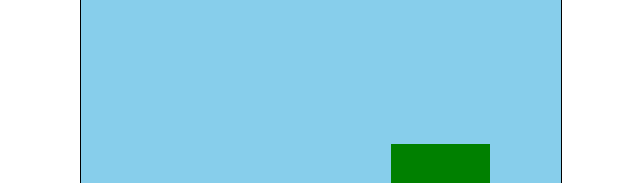
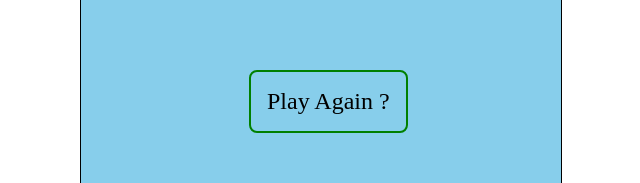
Before and after one commit to franf91/flappyBird_1.0, a plain HTML site: page index.html in a window 1280 px wide. Shown: the part 263-446 px from the top of the page, without its empty margins (319-959 px from the left). Drawn offline with Linux system fonts and the light colour scheme.

Commit message:
Added Play Again Button

```diff
--- a/game.js
+++ b/game.js
@@ -3,6 +3,7 @@ import { BirdMovement } from "./bird.js";
 import { Gravity } from "./gravity.js";
 
 const sky = document.getElementById("sky");
+const gameMenu = document.getElementById("game-menu");
 const bird = document.getElementById("bird");
 const topTube1 = document.getElementById("top-tube1");
 const bottomTube1 = document.getElementById("bottom-tube1");
@@ -21,6 +22,13 @@ let birdAnimationId;
 let gameEnd = false;
 
 
+if(!gameEnd){
+    GameStart();
+}
+
+function GameStart(){
+
+
 
     function TubeSlide(){
 
@@ -30,6 +38,7 @@ function TubeSlide(){
 
         if(TubeCollision(topTube1,bottomTube1,bird) || TubeCollision(topTube2,bottomTube2,bird) ){
             gameEnd = true;
+            ChangeGameDisplay(bird,topTube1,bottomTube1,topTube2,bottomTube2,gameMenu,"none","block");
         }
 
 
@@ -46,7 +55,11 @@ function GameGravity(){
 
         if(Gravity(bird,transform3,distance3)) gameEnd = true;
 
-    if(gameEnd) sky.removeEventListener("click",handleSkyClick);
+        if(gameEnd){
+            ChangeGameDisplay(bird,topTube1,bottomTube1,topTube2,bottomTube2,gameMenu,"none","block");
+            sky.removeEventListener("click",handleSkyClick);
+        }
+
 
 
         requestAnimationFrame(GameGravity);
@@ -65,3 +78,20 @@ function handleSkyClick(){
     sky.addEventListener("click",handleSkyClick);
 
     requestAnimationFrame(handleSkyClick);
+
+}
+
+function ChangeGameDisplay (bird,topTube1,bottomTube1,topTube2,bottomTube2,gameMenu,display1,display2){
+    bird.style.display = `${display1}`;
+    topTube1.style.display =`${display1}` ;
+    bottomTube1.style.display = `${display1}`;
+    topTube2.style.display = `${display1}`;
+    bottomTube2.style.display = `${display1}`;
+    gameMenu.style.display = `${display2}`;
+}
+
+function GameStartAgain(){
+    location.reload();
+}
+
+gameMenu.addEventListener("click",GameStartAgain);
--- a/index.html
+++ b/index.html
@@ -10,6 +10,7 @@
     <div class = "main">
         <div class = "game-container">
             <div id = "sky" class = "game-sky">
+                <div id = "game-menu" class = "play-again">Play Again ?</div>
                 <div id="bird" class="bird"></div>
                 <div id = "top-tube1" class = "game-top-tube1"></div>
                 <div id = "bottom-tube1" class = "game-bottom-tube1"></div>
--- a/style.css
+++ b/style.css
@@ -17,6 +17,20 @@
  height:90%;
  background-color:skyblue;
  position:relative;
+}
+.play-again{
+    display:none;
+    cursor: pointer;
+    position:absolute;
+    top:50%;
+    left:35%;
+    border-radius: 8px;
+    border:2px solid green;
+    padding:16px;
+    font-size:24px;
+}
+.play-again:hover{
+    background:lightgreen;
 }
 .bird{
     height:30px;
```
Lines whose indentation alone changed are shown as unchanged.
